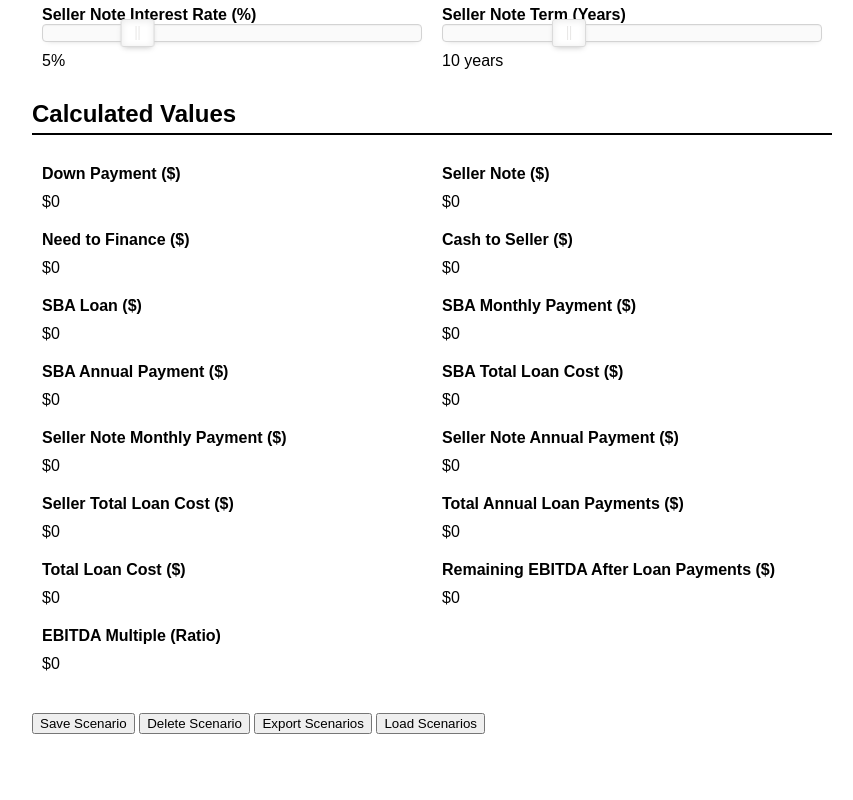
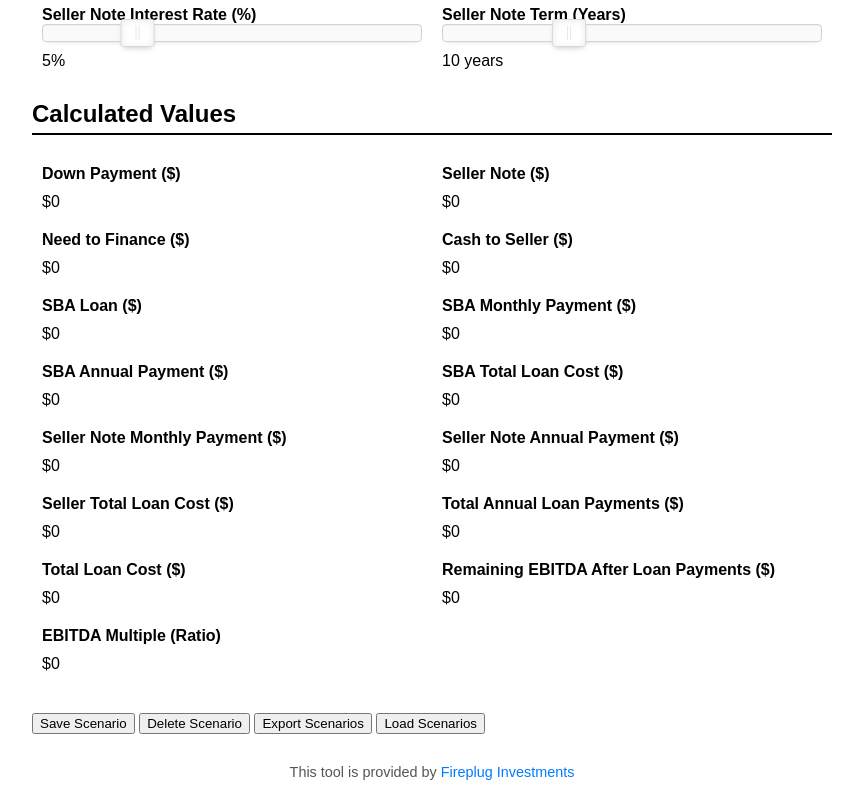
Before and after one commit to jamesvandyke/acqucalc, a plain HTML site: page index.html in a window 1280 px wide. Shown: the part 411-1211 px from the top of the page, without its empty margins (208-1061 px from the left). Before the commit the page ends 1165 px from the top, so only its background shows below. Drawn offline with nearby package versions, Linux system fonts and the light colour scheme.

Commit message:
Add footer and link styles to enhance page layout and navigation

```diff
--- a/calc.css
+++ b/calc.css
@@ -4,6 +4,26 @@ body {
     margin: 0 auto;
     padding: 20px;
 }
+footer {
+    margin-top: 30px;
+    text-align: center;
+    font-size: 0.9em;
+    color: #555;
+}
+a {
+    color: #007BFF; /* Default link color */
+    text-decoration: none; /* Remove underline */
+}
+
+a:hover {
+    color: #0056b3; /* Darker blue on hover */
+    text-decoration: underline; /* Underline on hover */
+}
+
+a:visited {
+    color: #551A8B; /* Purple color for visited links */
+}
+
 .container {
     display: flex;
     flex-wrap: wrap;
--- a/index.html
+++ b/index.html
@@ -29,7 +29,9 @@
         <button id="exportScenariosButton">Export Scenarios</button>
         <button id="loadScenariosButton">Load Scenarios</button>
     </div>
-
+    <footer>
+        This tool is provided by <a href="https://firepluginvestments.com">Fireplug Investments</a>
+    </footer>
     <script src="https://cdnjs.cloudflare.com/ajax/libs/noUiSlider/14.6.4/nouislider.min.js"></script>
     <script src="calc.js"></script>
 </html>
```
